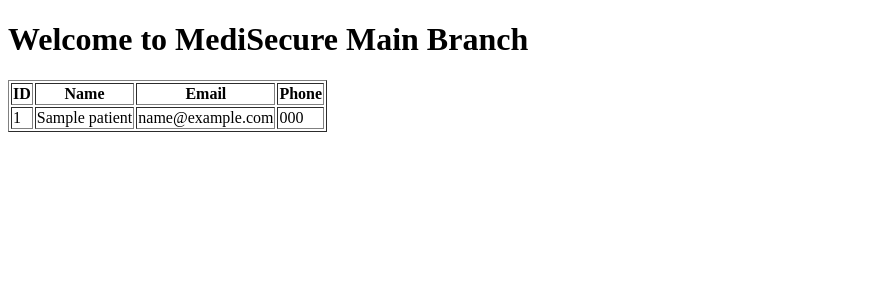
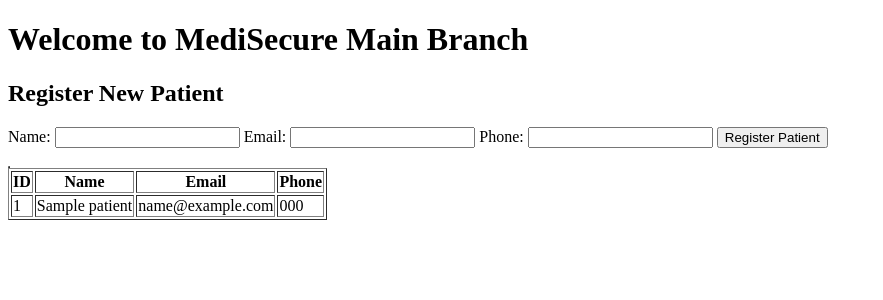
Before and after one commit to bhanu3009/MediSecure-HMS, a FastAPI app: page /api/patients/web in a window 1280 px wide. Shown: the top 300 px of the page, without its empty margins (0-883 px from the left). Run offline with FastAPI, Linux system fonts and the light colour scheme; tables that the repository leaves empty hold one stand-in row (values such as "Sample post").

Commit message:
feat: implement web form registration for patients
* Added HTML intake form to patient dashboard
* Created POST route to process form data and save to MySQL
* Configured python-multipart for form parsing
* Implemented RedirectResponse to automatically refresh the roster

```diff
--- a/medisecure/app/templates/patient_list.html
+++ b/medisecure/app/templates/patient_list.html
@@ -7,6 +7,24 @@
 </head>
 <body>
     <h1>Welcome to {{ hospital_name }}</h1>
+
+    <h2>Register New Patient</h2>
+    <form action="/api/patients/web/add" method="POST">
+        <label>Name:</label>
+        <input type="text" name="name" required>
+
+        <label>Email:</label>
+        <input type="email" name="email" required>
+
+        <label>Phone:</label>
+        <input type="text" name="phone" required>
+
+        <button type="submit">Register Patient</button>
+    </form>
+    <br>
+
+    <table border="1">
+
     <table border="1">
         <tr>
             <th>ID</th>
```
Also changed, not shown: medisecure/app/routers/patient.py (+23 -1 lines).
